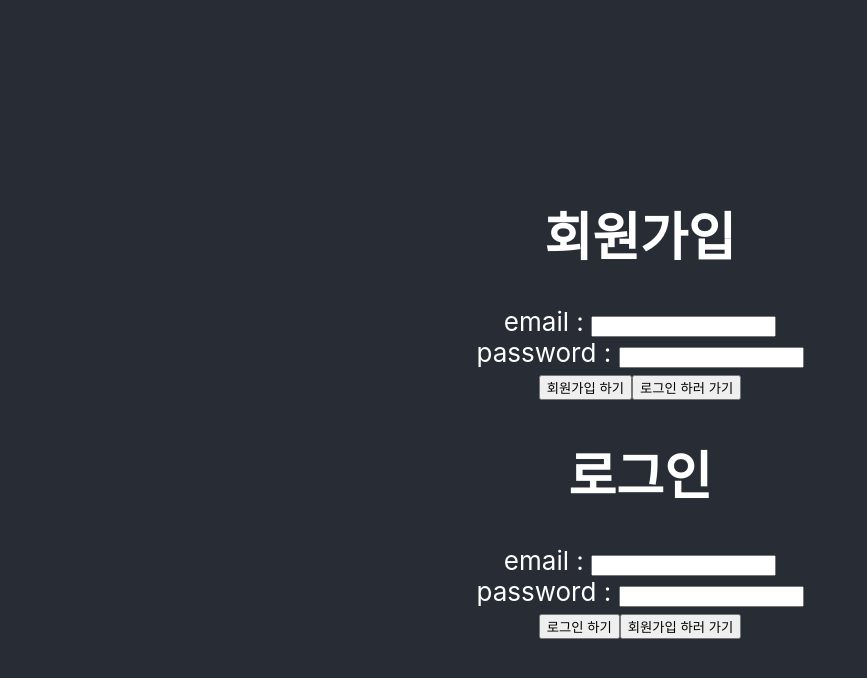
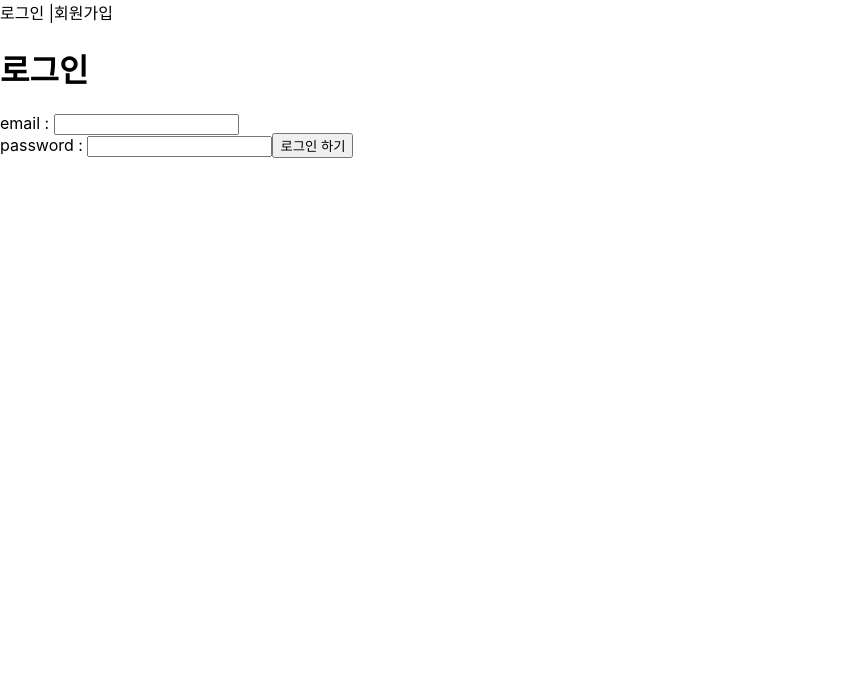
Before and after one commit to SuungYul/mj-futsal, a React (Create React App) app: page /component.login in a window 1280 px wide. Shown: the top 678 px of the page, without its empty margins (0-867 px from the left). Built offline with nearby package versions, Linux system fonts and the light colour scheme.

Commit message:
필요없는 것 삭제

```diff
--- a/src/App.css
+++ b/src/App.css
@@ -1,38 +1,6 @@
-.App {
-  text-align: center;
+a{
+  display: inline-block;
+  width:fit-content;
+  text-decoration: none;
+  color:black;
 }
-
-.App-logo {
-  height: 40vmin;
-  pointer-events: none;
-}
-
-@media (prefers-reduced-motion: no-preference) {
-  .App-logo {
-    animation: App-logo-spin infinite 20s linear;
-  }
-}
-
-.App-header {
-  background-color: #282c34;
-  min-height: 100vh;
-  display: flex;
-  flex-direction: column;
-  align-items: center;
-  justify-content: center;
-  font-size: calc(10px + 2vmin);
-  color: white;
-}
-
-.App-link {
-  color: #61dafb;
-}
-
-@keyframes App-logo-spin {
-  from {
-    transform: rotate(0deg);
-  }
-  to {
-    transform: rotate(360deg);
-  }
-}
--- a/src/App.js
+++ b/src/App.js
@@ -1,37 +1,22 @@
-import logo from './logo.svg';
-import './App.css';
-import * as sign from "./login.js"
+import React from "react"
+import "./App.css"
+import { Routes, Route, Link } from "react-router-dom";
+import Login from "./component/login.js"
+import Sign from "./component/signUp.js"
+
+
 
 function App() {
   return (
     <div className="App">
-      <header className="App-header">
-      <form>
-        <h1>회원가입</h1>
-        <div> email : <input type="email" id="signUpEmail" /> </div>
-        <div> password : <input type="password" id="signUpPassword" /> </div>
-        <button type="submit" id="signUpButton" onClick ={sign.signUp} >회원가입 하기</button>
-        <button >로그인 하러 가기</button>
-      </form>
-      <form>
-        <h1>로그인</h1>
-        <div> email : <input type="email" id="signInEmail" /> </div>
-        <div> password : <input type="password" id="signInPassword" /> </div>
-        <button type="submit" id="signInButton" onClick ={sign.signIn}>로그인 하기</button>
-        <button >회원가입 하러 가기</button>
-      </form>
-        {/* <p>
-          Edit <code>src/App.js</code> and save to reload.
-        </p>
-        <a
-          className="App-link"
-          href="https://reactjs.org"
-          target="_blank"
-          rel="noopener noreferrer"
-        >
-          Learn React
-        </a> */}
-      </header>
+      <nav>
+        <Link to="/component.login">로그인</Link> |
+        <Link to="/component.signUp">회원가입</Link>
+      </nav>
+      <Routes>
+        <Route path="/component.login" element={<Login/>} />
+        <Route path="/component.signUp" element={<Sign/>} />
+      </Routes>
     </div>
   );
 }
--- /dev/null
+++ b/src/component/login.css
@@ -0,0 +1,4 @@
+
+.login>div{
+    display: inline-block;
+}
--- /dev/null
+++ b/src/component/signUp.js
@@ -0,0 +1,41 @@
+import firebase from "firebase/app";
+import "firebase/auth";
+import {addData} from"../firebase.js"
+import { Link } from "react-router-dom";
+import { User } from "../data";
+
+//회원가입 컴포넌트
+const Sign = () =>{
+    return <form>
+    <h1>회원가입</h1>
+    <div> 이메일: <input type="email" id="signUpEmail" /> </div>
+    <div> 비밀번호 : <input type="password" id="signUpPassword" /> </div>
+    <div> 이름<input type="text" id="userName" /> </div>
+    <div> 소속팀<input type="text" id="userTeam" /> </div>
+    <div> 전화번호<input type="tel" id="telNum" /> </div>
+    <button type="submit" id="signUpButton" onClick ={signUp} >회원가입 하기</button>
+    <Link to="/component.login">로그인 하러가기</Link>
+    </form>;
+
+}
+export default Sign
+function signUp(e){ //회원가입 버튼 누를 시 유저 객체 생성하고 데이터 베이스에 저장 및 파이어베이스 프로젝트에 유저등록
+    e.preventDefault();
+    const userName = document.getElementById('userName').value;
+    const userTeam = document.getElementById('userTeam').value;
+    const telNum = document.getElementById('telNum').value;
+    const signUpEmail = document.getElementById('signUpEmail').value;
+    const signUpPassword = document.getElementById('signUpPassword').value;
+    let user = new User(signUpEmail, signUpPassword, userName, userTeam, telNum, 0, 0)
+    addData("userList","user", user)
+    firebase.auth().createUserWithEmailAndPassword(signUpEmail, signUpPassword)
+        .then((userCredential) => {
+            console.log(userCredential)
+            const user = userCredential.user;
+        })
+        .catch((error) => {
+            console.log('error')
+            const errorCode = error.code;
+            const errorMessage = error.message;
+        });
+}
--- a/src/firebase.js
+++ b/src/firebase.js
@@ -1,6 +1,5 @@
 import firebase from "firebase/app";
 import "firebase/firestore";
-import {User} from "./data.js";
 
 const firebaseConfig = require("./token.json");
 
--- a/src/index.js
+++ b/src/index.js
@@ -3,12 +3,14 @@ import ReactDOM from 'react-dom/client';
 import './index.css';
 import App from './App';
 import reportWebVitals from './reportWebVitals';
-import {testFunction} from './firebase.js';
+import { BrowserRouter } from 'react-router-dom';
 
 const root = ReactDOM.createRoot(document.getElementById('root'));
 root.render(
   <React.StrictMode>
-    <App />
+    <BrowserRouter>
+      <App />
+    </BrowserRouter>
   </React.StrictMode>
 );
 <script defer type="text/javascript" src="login.js"/>
--- a/src/login.js
+++ /dev/null
@@ -1,39 +0,0 @@
-import firebase from "firebase/app";
-import "firebase/auth";
-
-export function signUp(e){
-    console.log("fuck")
-    e.preventDefault();
-    const signUpEmail = document.getElementById('signUpEmail').value;
-    const signUpPassword = document.getElementById('signUpPassword').value;
-    firebase.auth().createUserWithEmailAndPassword(signUpEmail, signUpPassword)
-        .then((userCredential) => {
-            console.log(userCredential)
-            // Signed in
-            const user = userCredential.user;
-            // ...
-        })
-        .catch((error) => {
-            console.log('error')
-            const errorCode = error.code;
-            const errorMessage = error.message;
-            // ..
-        });
-  }
-export function signIn(e){
-    e.preventDefault();
-    const signInEmail = document.getElementById('signInEmail').value;
-    const signInPassword = document.getElementById('signInPassword').value;
-    firebase.auth().signInWithEmailAndPassword(signInEmail, signInPassword)
-        .then((userCredential) => {
-            // Signed in
-            console.log(userCredential)
-            const user = userCredential.user;
-            // ...
-        })
-        .catch((error) => {
-            console.log('로그인 실패')
-            const errorCode = error.code;
-            const errorMessage = error.message;
-        });
-}
```
